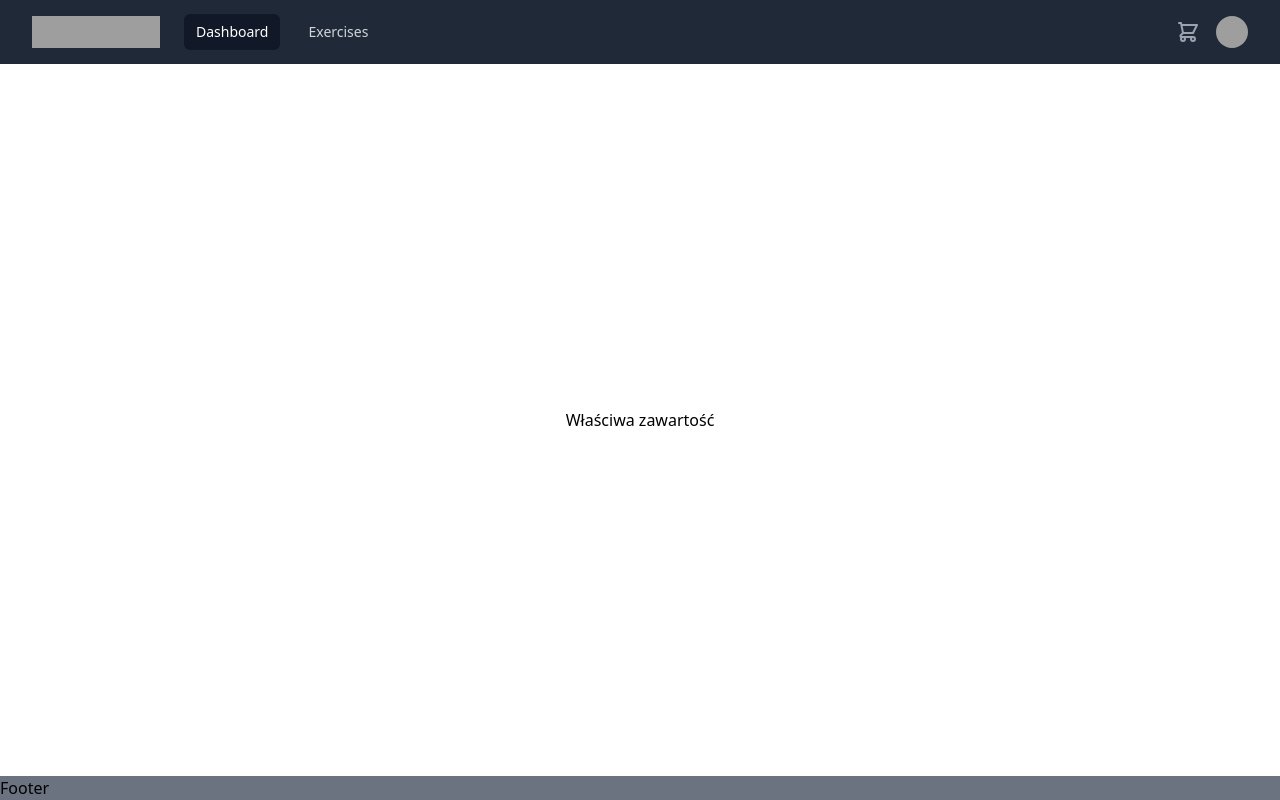
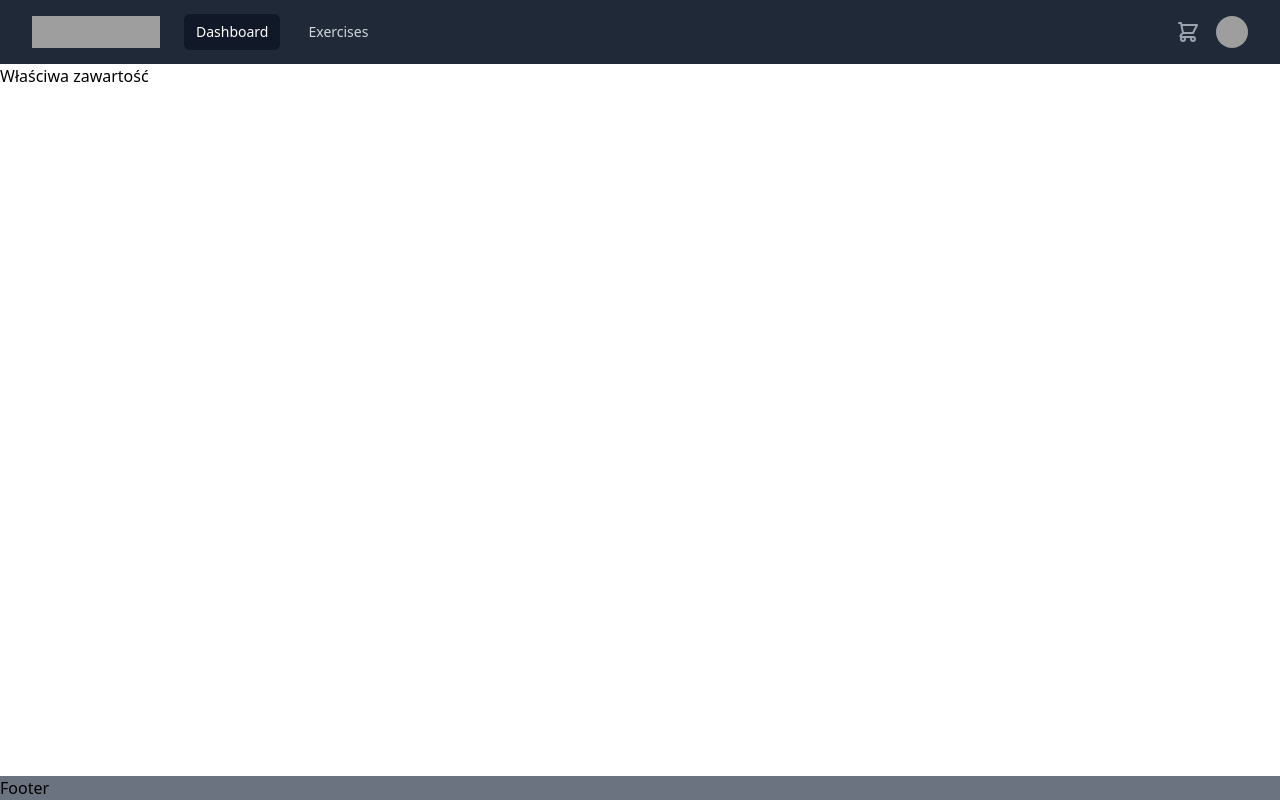
Before and after one commit to MarcinParda/ecommerce-shop, a Next.js app: page / in a window 1280 px wide. Built offline with nearby package versions, Linux system fonts and the light colour scheme; grey boxes are pictures that could not be loaded.

Commit message:
refactor(app): :art: change Layout styles

```diff
--- a/components/Layout.tsx
+++ b/components/Layout.tsx
@@ -10,9 +10,7 @@ export const Layout = ({ children }: Props) => {
   return (
     <div className="min-h-screen flex flex-col">
       <Header />
-      <main className="flex flex-col flex-1 items-center justify-center">
-        {children}
-      </main>
+      <main className="flex flex-col flex-1">{children}</main>
       <Footer />
     </div>
   );
```
